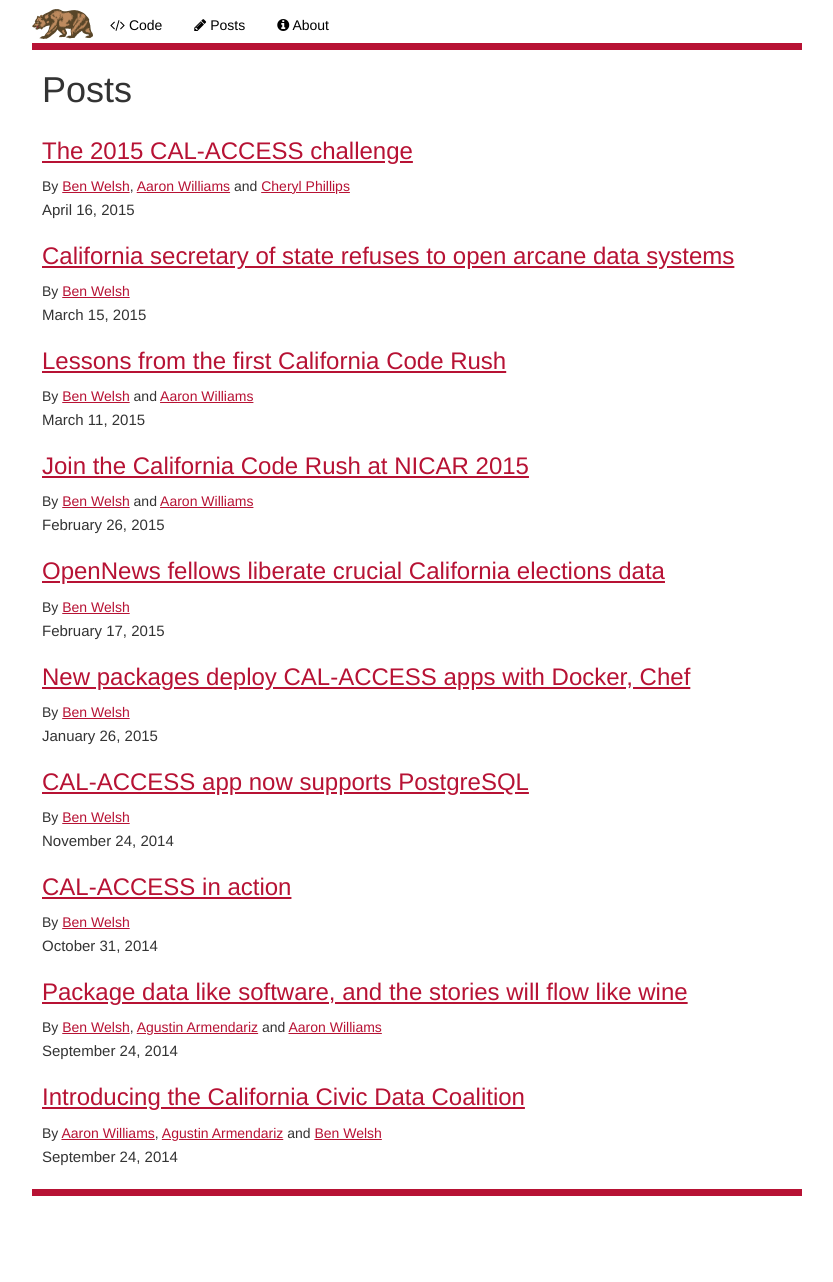
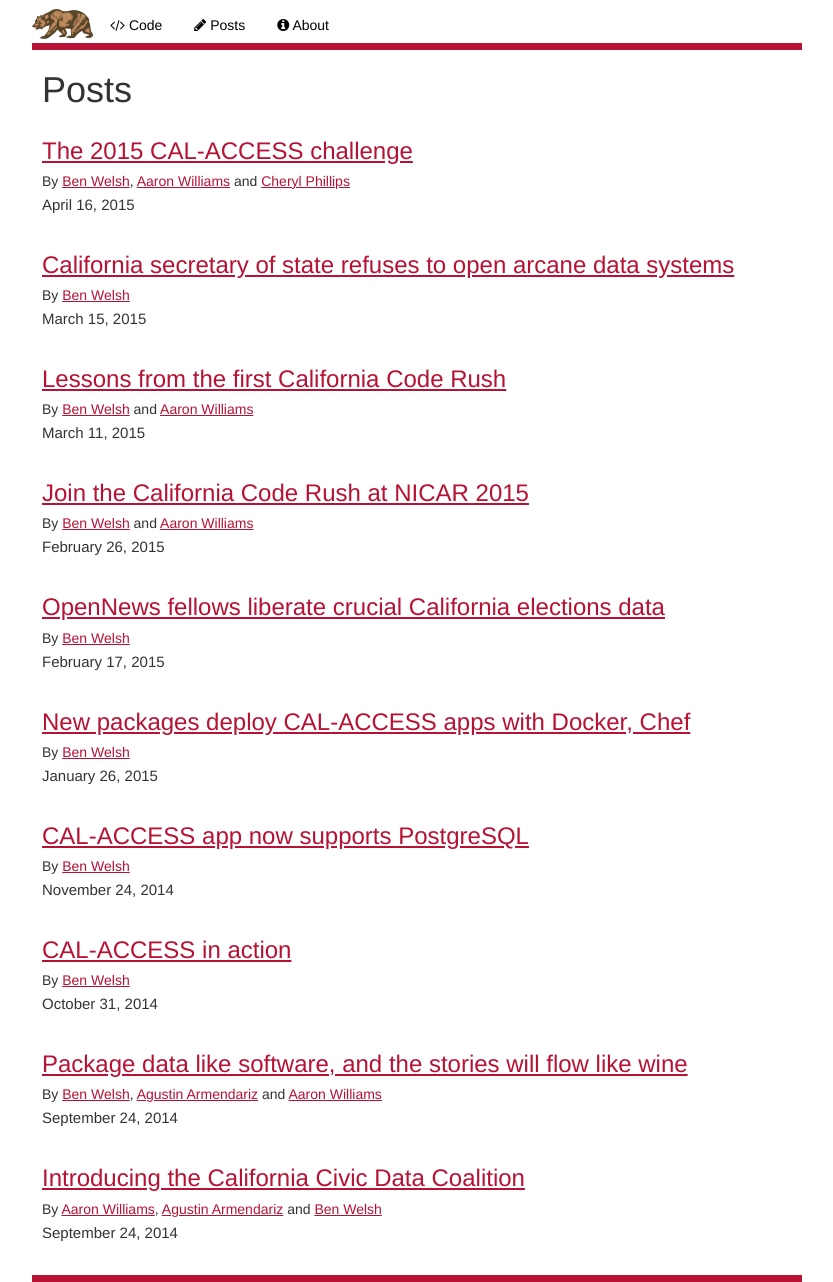
Before and after one commit to palewire/californiacivicdata.org, a Jekyll site: the page built from archive/index.html, in a window 1280 px wide. Shown: the whole page, without its empty margins (223-1056 px from the left). Built offline with Jekyll 4.4.1, drawn with Linux system fonts in a browser that asks for light colours; before the commit the page ends 1196 px from its top, so only the background shows below that.

Commit message:
Spacing on archive

```diff
--- a/archive/index.html
+++ b/archive/index.html
@@ -8,8 +8,9 @@
 
 {% for post in site.posts %}
 <article>
-    <h3><a href="{{ post.url }}">{{ post.title }}</a></h3>
+    <h3 style="margin-bottom:5px;"><a href="{{ post.url }}">{{ post.title }}</a></h3>
     <div class="byline"{{ post.byline|markdownify }}</div>
     <div class="pubdate"><p><time>{{ post.date|date:"%B %e, %Y" }}</time></p></div>
 </article>
+<div style="padding: 5px 0; display: block;"></div>
 {% endfor %}
```
